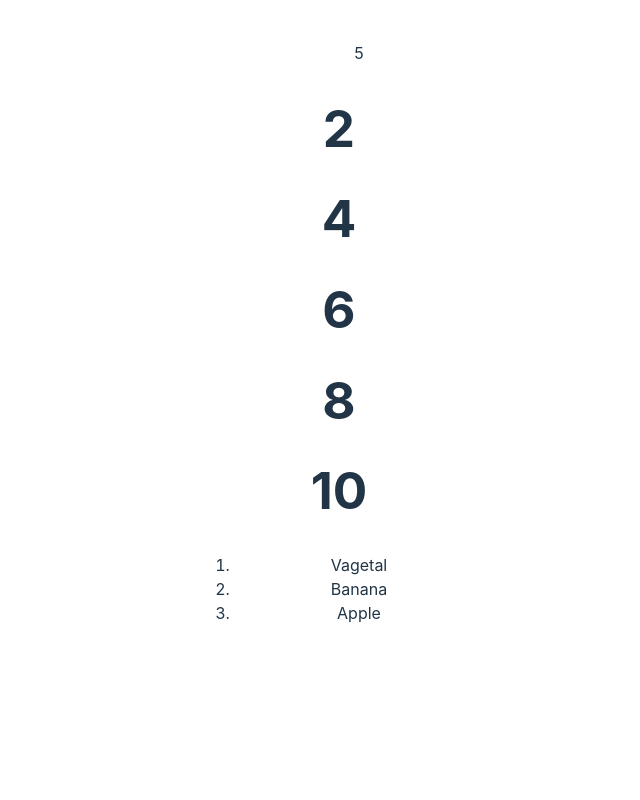
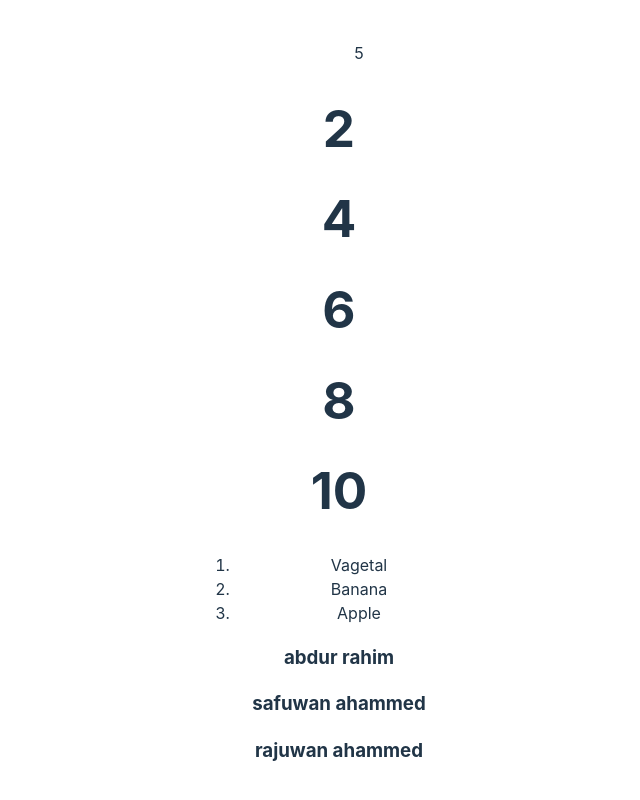
Before and after one commit to arahimcse/vueschoolsPractice, a Vue app: page / in a window 1280 px wide. Shown: the part 948-1748 px from the top of the page, without its empty margins (301-941 px from the left). Before the commit the page ends 1621 px from the top, so only its background shows below. Built offline with nearby package versions, Linux system fonts and the light colour scheme.

Commit message:
Passing Props in child component from parent

```diff
--- a/src/App.vue
+++ b/src/App.vue
@@ -2,6 +2,7 @@
 import { ref, reactive } from 'vue';
 import ListRendering from './components/listRendering.vue';
 import GetDataFromParentComponent from './components/getDataFromParentComponent.vue';
+import PassingPross from './components/PassingPross.vue';
 const msg = ref("Hello World")
 
 /**
@@ -13,6 +14,12 @@ const todoLists = reactive([
   {id:2,title:"Apple"}
 ])
 
+//PassingProps from parent component to child component
+const passingProps = reactive([
+  {id:1, name:"abdur rahim"},
+  {id:2, name:"safuwan ahammed"},
+  {id:3, name:"rajuwan ahammed"}
+])
 </script>
 
 <template>
@@ -37,6 +44,16 @@ const todoLists = reactive([
 </GetDataFromParentComponent>
  </ol>
 
+ <section>
+   <PassingPross
+   v-for="(passingProp, index) in passingProps"
+   :key="index"
+   :name="passingProp.name"
+   >
+
+   </PassingPross>
+ </section>
+
 </template>
 
 
--- /dev/null
+++ b/src/components/PassingPross.vue
@@ -0,0 +1,12 @@
+<script setup>
+defineProps(['name'])
+</script>
+
+<template>
+<h3>{{ name }}</h3>
+
+</template>
+
+<style scoped>
+
+</style>
```
